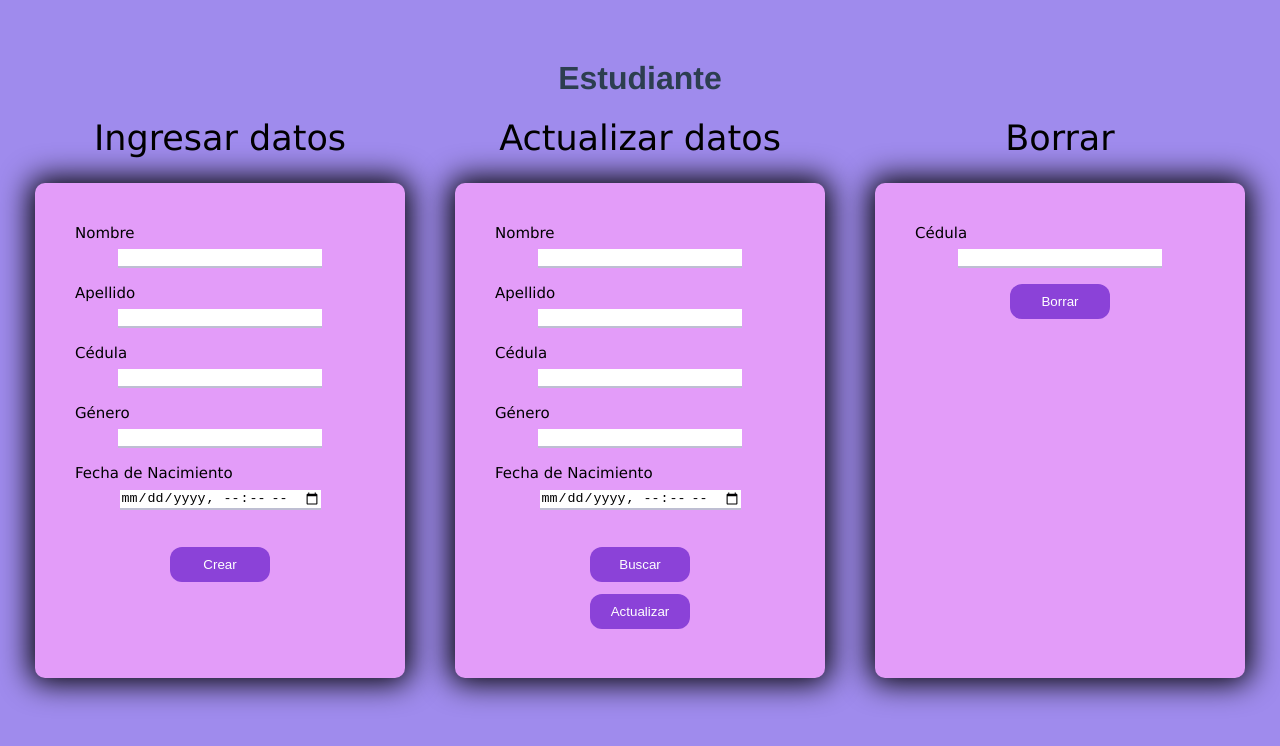
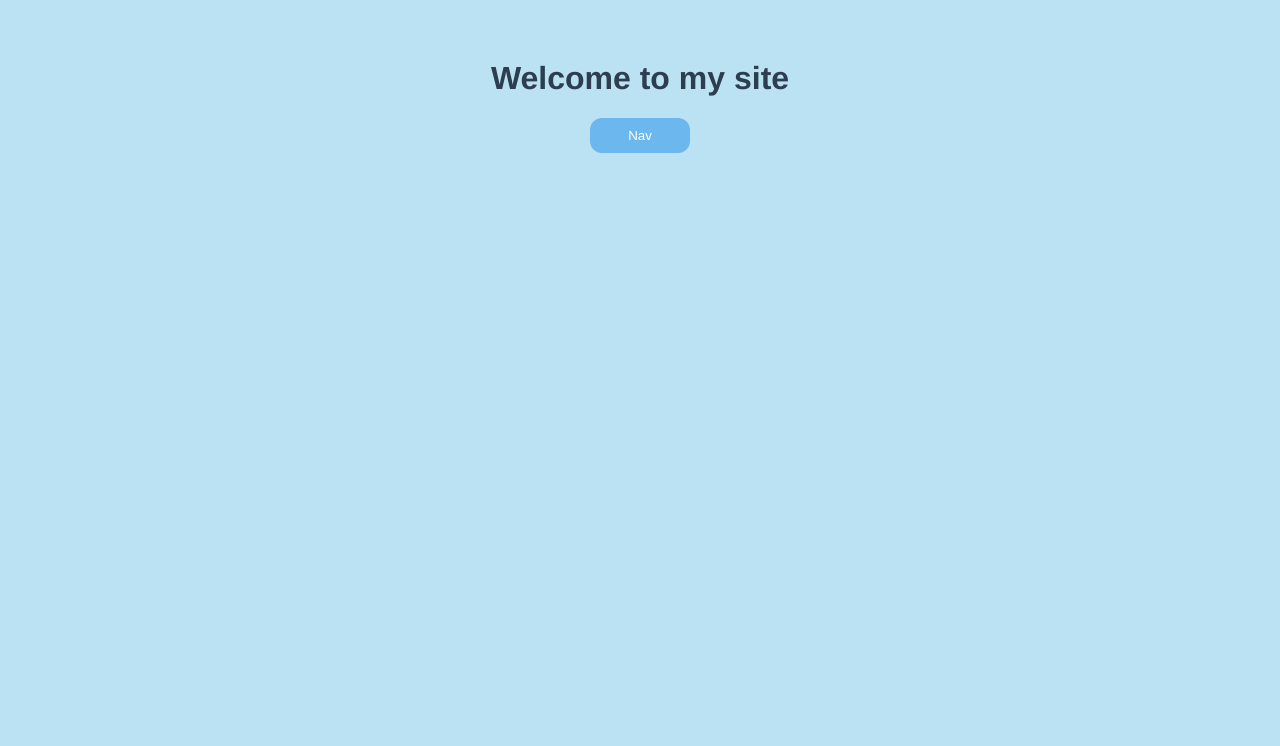
Before and after one commit to reymon4/pw_vue_u4_p6_rh, a Vue app: page / in a window 1280 px wide. Shown: the top 746 px of the page. Built offline with nearby package versions, Linux system fonts and the light colour scheme.

Commit message:
Taller36 - Router

```diff
--- a/package.json
+++ b/package.json
@@ -10,7 +10,8 @@
   "dependencies": {
     "axios": "^1.7.2",
     "core-js": "^3.8.3",
-    "vue": "^3.2.13"
+    "vue": "^3.2.13",
+    "vue-router": "^4.4.0"
   },
   "devDependencies": {
     "@vue/cli-plugin-babel": "~5.0.0",
--- a/src/App.vue
+++ b/src/App.vue
@@ -1,14 +1,14 @@
 <template>
-<estudiante-vue></estudiante-vue>
+<router-view></router-view>
 </template>
 
 <script>
-import EstudianteVue from './pages/Estudiante.vue'
+import Welcome from './pages/Welcome.vue'
 
 export default {
   name: 'App',
   components: {
-    EstudianteVue
+    Welcome
   }
 }
 </script>
--- a/src/components/ActualizarEstudiante.vue
+++ b/src/components/ActualizarEstudiante.vue
@@ -1,32 +1,32 @@
 <template>
   <div class="container">
-    <div class="formulario">
+
       <header>Actualizar datos</header>
-      <section>
-        <div class="form">
-          <p type="Nombre">
-            <input v-model="nombre" type="text" />
-          </p>
-          <p type="Apellido">
-            <input v-model="apellido" type="text" />
-          </p>
-          <p type="Cédula">
-            <input v-model="cedula" type="text" />
-          </p>
-          <p type="Género">
-            <input v-model="genero" type="text" />
-          </p>
-          <p type="Fecha de Nacimiento">
-            <input v-model="fechaNacimiento" type="datetime-local" />
-          </p>
-          <div class="botonBuscar">
-            <button @click="consultar">Buscar</button>
-          </div>
-          <div class="botonActualizar">
-            <button @click="actualizar">Actualizar</button>
-          </div>
-        </div>
-      </section>
+      <div class="form">
+        <div class="form-group">
+        <label for="cedula">Cédula</label>
+        <input v-model="cedula" type="text" id="cedula" />
+      </div>
+      <div class="form-group">
+        <label  for="nombre">Nombre</label>
+        <input  v-model="nombre"  type="text" id="nombre" />
+      </div>
+      <div class="form-group">
+        <label for="apellido">Apellido</label>
+        <input type="text" id="apellido" v-model="apellido"/>
+      </div>
+      <div class="form-group">
+        <label for="fechaNacimiento">Fecha de Nacimiento</label>
+        <input v-model="fechaNacimiento" type="datetime-local" id="fechaNacimiento" />
+      </div>
+      <div class="form-group">
+        <label for="genero">Género</label>
+        <input type="text" v-model="genero" id="genero" />
+      </div>
+      <div class="form-buttons">
+        <button @click="consultar">Guardar</button>
+        <button @click="actualizar">Actualizar</button>
+      </div>
     </div>
   </div>
 </template>
@@ -78,22 +78,28 @@ export default {
 };
 </script>
 <style>
-
+.container {
+  display: flex;
+  flex-direction: column;
+  align-items: center;
+}
 button {
   width: 100px;
   padding: 10px 20px;
-  background-color: #8b42d8;
+  background-color: #6bb7ee;
   color: white;
   border-radius: 12px;
   cursor: pointer;
   border: none;
 }
-.botonBuscar {
+.form-group {
   display: flex;
-  justify-content: center;
-  align-items: center;
-  font-family: Verdana, Geneva, Tahoma, sans-serif;
-  margin-top: 25px;
-  padding: 12px;
+  flex-direction: column;
+  margin-bottom: 8%;
+  text-align: left;
+}
+.form-buttons {
+  display: flex;
+  justify-content: space-around;
 }
 </style>
--- a/src/components/EliminarEstudiante.vue
+++ b/src/components/EliminarEstudiante.vue
@@ -1,19 +1,16 @@
 <template>
-    <div class="container">
-      <div class="formulario">
-        <header>Borrar</header>
-        <section>
-          <form class="form">
-            <p type="Cédula">
-              <input type="text" v-model="cedula" />
-            </p>
-            <div class="botonEliminar">
-              <button @click="eliminar">Borrar</button>
-            </div>
-          </form>
-        </section>
-      </div>
+ <div class="container">
+        <header>Eliminar Estudiante</header>
+         <div class="form">
+        <div class="form-group">
+            <label for="cedula">Cédula</label>
+            <input type="text" id="cedula" />
+        </div>
+        <div class="form-buttons">
+            <button @click="eliminar">Eliminar</button>
+        </div>
     </div>
+  </div>
   </template>
 
   <script>
--- a/src/components/GuardarEstudiante.vue
+++ b/src/components/GuardarEstudiante.vue
@@ -1,30 +1,31 @@
 <template>
-  <div class="container">
-    <div class="formulario">
+   <div class="container">
+
       <header>Ingresar datos</header>
-      <section>
-        <div class="form">
-          <p type="Nombre">
-            <input v-model="nombre" type="text" />
-          </p>
-          <p type="Apellido">
-            <input v-model="apellido" type="text" />
-          </p>
-          <p type="Cédula">
-            <input v-model="cedula" type="text" />
-          </p>
-          <p type="Género">
-            <input v-model="genero" type="text" />
-          </p>
-          <p type="Fecha de Nacimiento">
-            <input v-model="fechaNacimiento" type="datetime-local" />
-          </p>
-          <div class="botonCrear">
-            <button @click="crear">Crear</button>
-          </div>
-           </div>
-      </section>
-
+       <div class="form">
+      <div class="form-group">
+        <label for="cedula">Cédula</label>
+        <input v-model="cedula" type="text" id="cedula" />
+      </div>
+      <div class="form-group">
+        <label  for="nombre">Nombre</label>
+        <input  v-model="nombre"  type="text" id="nombre" />
+      </div>
+      <div class="form-group">
+        <label for="apellido">Apellido</label>
+        <input type="text" id="apellido" v-model="apellido"/>
+      </div>
+      <div class="form-group">
+        <label for="fechaNacimiento">Fecha de Nacimiento</label>
+        <input v-model="fechaNacimiento" type="datetime-local" id="fechaNacimiento" />
+      </div>
+      <div class="form-group">
+        <label for="genero">Género</label>
+        <input type="text" v-model="genero" id="genero" />
+      </div>
+      <div class="form-buttons">
+        <button @click="crear">Guardar</button>
+      </div>
     </div>
   </div>
 </template>
@@ -57,56 +58,5 @@ export default {
 };
 </script>
   <style>
-.container {
-  display: flex;
-  justify-content: center;
-  align-items: center;
-  font-family: Verdana, Geneva, Tahoma, sans-serif;
-}
-body {
-  background-color: rgb(159, 139, 237);
-}
-p:before {
-    display: flex;
 
-  content: attr(type);
-  margin: 5px;
-  font-size: 15px;
-  color: black;
-
-}
-
-header {
-  color: black;
-  font-size: 35px;
-
-}
-input {
-  width: 200px;
-  border: none;
-  border-bottom: 2px solid #bebed2;
-}
-input:focus {
-  outline: none;
-  border-bottom: 2px solid #78788c;
-}
-.form {
-  width: 300px;
-  height: 445px;
-  background-color: #e39cf9;
-  border-radius: 10px;
-  padding: 25px 35px;
-  margin: 25px;
-  box-shadow: 0px 0px 30px 5px #000;
-}
-
-
-.botonCrear {
-  display: flex;
-  justify-content: center;
-  align-items: center;
-  font-family: Verdana, Geneva, Tahoma, sans-serif;
-  margin-top: 25px;
-  padding: 12px;
-}
 </style>
--- /dev/null
+++ b/src/css/styles.css
@@ -0,0 +1,53 @@
+
+header {
+    color: black;
+    font-size: 35px;
+
+
+  }
+  .form {
+    width: 300px;
+    background-color: whitesmoke;
+    border-radius: 10px;
+    padding: 25px 35px;
+    margin: 25px;
+    box-shadow: 0px 0px 10px 5px #00000080;
+  }
+  body {
+    background-color: rgb(187, 226, 242);
+  }
+  .container {
+    display: flex;
+    flex-direction: column;
+    align-items: center;
+    justify-content: center;
+    align-items: center;
+  }
+  button {
+    width: 100px;
+    padding: 10px 20px;
+    background-color: #6bb7ee;
+    color: white;
+    border-radius: 12px;
+    cursor: pointer;
+    border: none;
+  }
+  .form-group {
+    display: flex;
+    flex-direction: column;
+    margin-bottom: 8%;
+    text-align: left;
+  }
+  .form-group label {
+   font-weight: bold;
+   margin: 0rem 0rem 0.5rem 0rem;
+  }
+  .form-group input {
+    padding: 10px;
+    border-radius: 5px;
+    border: 1px solid #ccc;
+  }
+  .form-buttons {
+    display: flex;
+    justify-content: space-around;
+  }
--- a/src/main.js
+++ b/src/main.js
@@ -1,4 +1,5 @@
 import { createApp } from 'vue'
 import App from './App.vue'
-
-createApp(App).mount('#app')
+import '@/css/styles.css'
+import router from '../src/router/router.js'
+createApp(App).use(router).mount('#app')
--- a/src/pages/Estudiante.vue
+++ b/src/pages/Estudiante.vue
@@ -1,7 +1,7 @@
 <template>
 
   <h1>Estudiante</h1>
-  <div class="container">
+  <div class="conta">
   <GuardarEstudianteVue></GuardarEstudianteVue>
   <ActualizarEstudianteVue></ActualizarEstudianteVue>
   <EliminarEstudianteVue></EliminarEstudianteVue>
@@ -24,8 +24,8 @@ export default {
 
 </script>
 
-<style>
-.container {
+<style scoped>
+.conta {
   display: flex;
   justify-content: center;
  flex-direction: row;
--- /dev/null
+++ b/src/pages/Welcome.vue
@@ -0,0 +1,19 @@
+<template>
+  <h1>Welcome to my site</h1>
+  <button @click="move">Nav</button>
+</template>
+
+<script>
+export default {
+    methods: {
+        move() {
+            this.$router.push('/guardar-estudiante')
+        }
+    }
+
+}
+</script>
+
+<style>
+
+</style>
```
Also changed, not shown: src/components/HelloWorld.vue (deleted, +0 -58 lines), src/router/router.js (added, +30 -0 lines), 1 other file (tests, documents, lock files or other folders).
